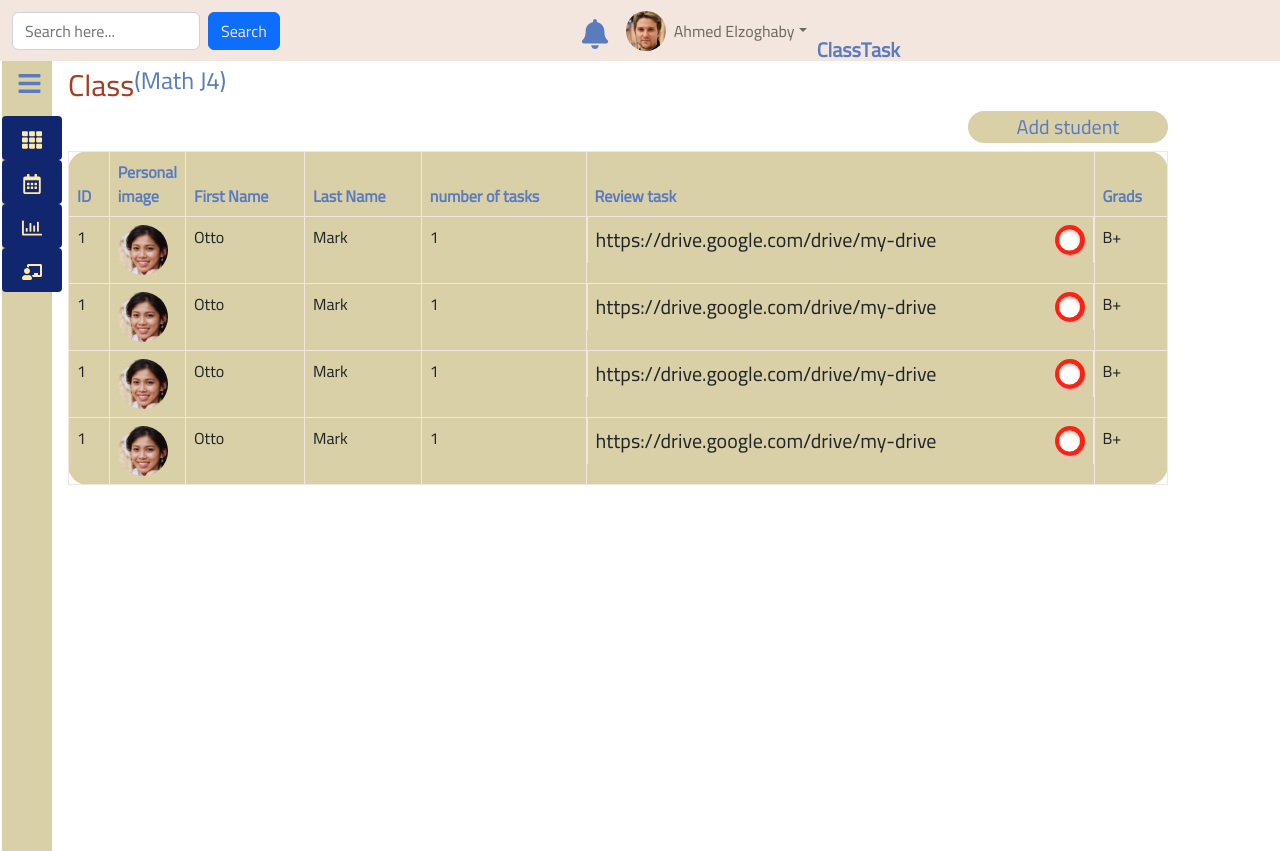
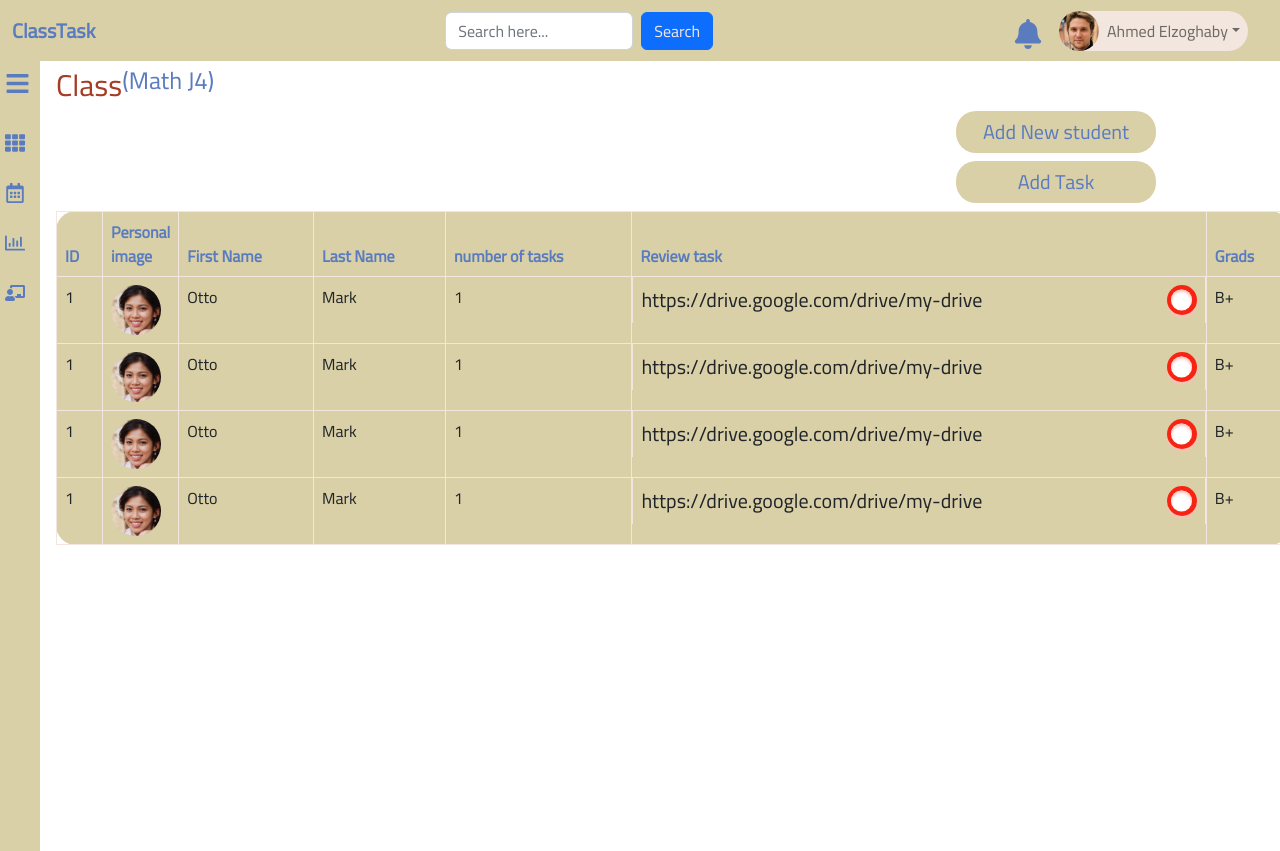
Before and after one commit to Ahmed-Elkoumey/ITI-graduation-project---ClassTask, a React (Create React App) app: page /Allclasses in a window 1280 px wide. Built offline with nearby package versions, Linux system fonts and the light colour scheme.

Commit message:
resolving

```diff
--- a/src/App.js
+++ b/src/App.js
@@ -1,5 +1,6 @@
 import "./App.css";
 import "bootstrap/dist/css/bootstrap.min.css";
+
 
 import AllClasses from "./pages/Class";
 import Navbart from "./components/Shared/Navbart";
--- a/src/components/Shared/Navbart/index.jsx
+++ b/src/components/Shared/Navbart/index.jsx
@@ -11,22 +11,22 @@ import teacher from "./assests/teacher1.jpg";
 
 function Navbart() {
   return (
-    <Navbar className='navbar d-flex justify-content-between' expand="lg">
+    <Navbar id='navbart' className='navbart d-flex justify-content-between' expand="lg">
       <Container fluid>
-        <Navbar.Brand href="#" className='logo' >ClassTask</Navbar.Brand>
+        <Navbar.Brand href="#" className=' logo_AT' >ClassTask</Navbar.Brand>
         <Navbar.Toggle aria-controls="navbarScroll" />
         <Navbar.Collapse id="navbarScroll">
 
-          <Form className="d-flex search" >
+          <Form className="d-flex search_AT" >
             <Form.Control
               type="search"
               placeholder="Search here..."
               className="me-2"
               aria-label="Search"
             />
-            <Button className="button">Search </Button>
+            <Button className="button_AT">Search </Button>
           </Form>
-          <div><Navbar.Brand href="#" className='notification ' ><FaBell/></Navbar.Brand></div>
+          <div><Navbar.Brand href="#" className='notification_AT ' ><FaBell/></Navbar.Brand></div>
 {/* accounte */}
 
              <Nav
@@ -34,10 +34,10 @@ function Navbart() {
             style={{ maxHeight: '100px' }}
             navbarScroll
           >
-        <div className=' d-flex  acc' >
+        <div className=' d-flex  acc_AT' >
 
                   <img className=' rounded-circle img-fluid teacher' src={teacher} alt='user'/>
-            <NavDropdown  title="Ahmed Elzoghaby" id="navbarScrollingDropdown" className="accountbar">
+            <NavDropdown  title="Ahmed Elzoghaby" id="navbarScrollingDropdown" className="accountbar_AT">
               <NavDropdown.Item href="#action3" className='dropdown'>Settings</NavDropdown.Item>
               <NavDropdown.Item href="#action4" className='dropdown'>
                 Help
--- a/src/components/Shared/Navbart/navbar.css
+++ b/src/components/Shared/Navbart/navbar.css
@@ -1,18 +1,17 @@
-/*
-:root {
-    --blue: #5A7CBF  ;
-   --beige : #D9D0A7 ;
-   --white:#F2E6DF ;
-   --red:#A63C24 ;
-   --pink : #F28E85 ;
 
-  } */
-  .navbar{
+/* .logo1{
+
+    display: block;
+    z-index: 100;
+    transition: all 250ms linear;
+
+} */
+  #navbart{
 background-color:var(--beige);
  color:var(--white);
 
 }
-.logo{
+.logo_AT{
     color:var(--blue);
     font-size: 50;
     font-weight: bolder;
@@ -20,7 +19,7 @@ background-color:var(--beige);
 
 }
 
-.acc{
+.acc_AT{
     background-color: var(--white);
     border-radius: 30px;
     height: 40px;
@@ -29,14 +28,14 @@ background-color:var(--beige);
     padding-bottom: 20 px;
 
 }
-.notification {
+.notification_AT {
     color:var(--blue);
     font-size: 30px;
 }
-.search{
+.search_AT{
     margin-right: 300px;
 }
-.button{
+.button_AT{
     color: var(--white );
 }
 /* .accountbar{
--- a/src/components/Shared/Sidemenu/Sidebar.jsx
+++ b/src/components/Shared/Sidemenu/Sidebar.jsx
@@ -40,20 +40,20 @@ const Sidemenu = ({children}) => {
         }
     ]
     return (
-        <div className="container">
-           <div style={{width: isOpen ? "300px" : "50px"}} className="sidebar">
-               <div className="top_section">
-                   <h1 style={{display: isOpen ? "block" : "none"}} className="logo">Mr/Ahmed Elzoghaby</h1>
-                   <div style={{marginLeft: isOpen ? "-300px" : "0px"}} className="bars">
+        <div className="container-AT">
+           <div style={{width: isOpen ? "230px" : "50px"}} className="sidebar_AT">
+               <div className="top_section_AT">
+                   <h1 style={{display: isOpen ? "block" : "none"}} className="logo_AT">Mr/Ahmed Elzoghaby</h1>
+                   <div style={{marginLeft: isOpen ? "-290px" : "0px"}} className="bars_AT">
                        <FaBars onClick={toggle}/>
                    </div>
                </div>
                {
                    menuItem.map((item, index)=>(
-                       <NavLink to={item.path} key={index} className="link" activeclassName="active">
-                           <div className="icon">{item.icon}</div>
-                           <div style={{display: isOpen ? "block" : "none"}} className="link_text">{item.name}</div>
-                            {/* <Submenu item={item.name} key={index.name} />; */}
+                       <NavLink to={item.path} key={index} className="link1_AT" activeclassName="active_AT">
+                           <div className="icon-AT">{item.icon}</div>
+                           <div style={{display: isOpen ? "block" : "none"}} className="link_text_AT">{item.name}</div>
+
                        </NavLink>
 
                    ))
--- a/src/components/Shared/Sidemenu/side.css
+++ b/src/components/Shared/Sidemenu/side.css
@@ -3,7 +3,7 @@
     padding:0; */
     text-decoration: none;
 }
-.container{
+.container-AT{
     display:flex;
     margin: -10px ;
     border-radius: 10px;
@@ -13,7 +13,7 @@ main{
     width: 100%;
      padding:0 px;
 }
-.sidebar{
+.sidebar_AT{
     background: var(--beige) ;
     color: var(--blue);
     height: 100vh;
@@ -21,39 +21,39 @@ main{
     transition: all 0.5s;
     text-decoration: none;
 }
-.top_section{
+.top_section_AT{
     display: flex;
     align-items:center;
      padding:20px 15px;
 }
-.logo{
+.logo_AT{
     font-size: 20px;
 }
-.bars{
+.bars_AT{
     display: flex;
     font-size: 25px;
     margin-left: 50px;
 }
-.bars:hover{
+.bars_AT:hover{
   cursor: pointer;
 }
-.link{
+.link1_AT{
     display: flex;
     color: var(--blue);
     padding: 10px 15px;
     gap: 15px;
     transition: all 0.5s;
 }
-.link:hover{
+.link1_AT:hover{
     background:var(--white);
     color: #000;
     transition: all 0.5s;
 }
-.active{
+.active_AT{
     background:var(--white);
     color: #000;
 }
-.icon, .link_text{
+.icon_AT, .link_text_AT{
     font-size: 20px;
 
 }
--- a/src/pages/Class/Allclass.css
+++ b/src/pages/Class/Allclass.css
@@ -150,3 +150,7 @@ opacity: 5;
     border-radius: 20px;
     margin-left: 900px;
   }
+  .date_AT{
+    border:solid var(--beige);
+    border-radius: 10px;
+  }
--- a/src/pages/Class/index.jsx
+++ b/src/pages/Class/index.jsx
@@ -1,11 +1,28 @@
 import "./Allclass.css";
-
+import DatePicker from "react-datepicker";
+import Button from "react-bootstrap/Button";
+import Modal from "react-bootstrap/Modal";
+import Form from "react-bootstrap/Form";
+import React, { useState } from "react";
 import Table from "react-bootstrap/Table";
 import std1 from "./avatar-ebd2b8ace0fe7e957f6d19ae33582675.jpg";
 import Navbart from "../../components/Shared/Navbart";
 import Sidemenu from "../../components/Shared/Sidemenu/Sidebar";
+
 function AllClasses() {
+  const [startDate, setStartDate] = useState(new Date());
+  const [show1, setShow1] = useState(false);
+
+  const handleClose1 = () => setShow1(false);
+  const handleShow1 = () => setShow1(true);
+
+  const [show2, setShow2] = useState(false);
+
+  const handleClose2 = () => setShow2(false);
+  const handleShow2 = () => setShow2(true);
+
   return (
+
     <>
 
     <Navbart />
@@ -16,8 +33,105 @@ function AllClasses() {
       <h4 className="headinf ">Class </h4>
       <h4 className="info">(Math J4)</h4>
       </div>
+      <Button
+              variant="primary"
+              onClick={handleShow2}
+              className="addstd mb-2"
+            >
+              Add New student
+            </Button>
+            <Modal show={show2} onHide={handleClose2}>
+              <Modal.Header closeButton className="header-popup">
+                <Modal.Title>Student Data </Modal.Title>
+              </Modal.Header>
+              <Modal.Body>
+                <Form>
+                  <Form.Group
+                    className="mb-3"
+                    controlId="exampleForm.ControlInput2"
+                  >
+                    <Form.Label>Student Id</Form.Label>
+                    <Form.Control placeholder=" ex:#123654" autoFocus />
+                  </Form.Group>
+                  <Form.Group
+                    className="mb-3"
+                    controlId="exampleForm.ControlTextInput3"
+                  >
+                    <Form.Label>first name</Form.Label>
+                    <Form.Control placeholder=" ex:Ali" autoFocus />
+                  </Form.Group>
+                  <Form.Group
+                    className="mb-3"
+                    controlId="exampleForm.ControlTextInput3"
+                  >
+                    <Form.Label>Last name</Form.Label>
+                    <Form.Control placeholder=" ex:Mohamed" autoFocus />
+                  </Form.Group>
+                  <Form.Group
+                    className="mb-3"
+                  >
 
-      <button className="addstd mb-2">Add student</button>
+
+                  </Form.Group>
+                </Form>
+              </Modal.Body>
+              <Modal.Footer className="footer-popup">
+                <Button variant="secondary" onClick={handleClose2}>
+                  Close
+                </Button>
+                <Button variant="primary" onClick={handleClose2}>
+                  Add student
+                </Button>
+              </Modal.Footer>
+            </Modal>
+
+
+      <Button
+              variant="primary"
+              onClick={handleShow1}
+              className="addstd mb-2"
+            >
+              Add Task
+            </Button>
+            <Modal show={show1} onHide={handleClose1}>
+              <Modal.Header closeButton className="header-popup">
+                <Modal.Title>Task </Modal.Title>
+              </Modal.Header>
+              <Modal.Body>
+                <Form>
+                  <Form.Group
+                    className="mb-3"
+                    controlId="exampleForm.ControlInput1"
+                  >
+                    <Form.Label>Task title</Form.Label>
+                    <Form.Control placeholder=" English M2" autoFocus />
+
+                  </Form.Group>
+
+                  <Form.Group
+                    className="mb-3"
+                    controlId="exampleForm.ControlTextarea1"
+                  >
+                    <Form.Label>Task discription </Form.Label>
+                    <Form.Control as="textarea" />
+                  </Form.Group>
+                  <Form.Group
+                    className="mb-3"
+                  >
+                    <DatePicker selected={startDate} onChange={(date) => setStartDate(date)} className='date_AT' />
+
+                  </Form.Group>
+                </Form>
+              </Modal.Body>
+              <Modal.Footer className="footer-popup">
+                <Button variant="secondary" onClick={handleClose1}>
+                  Close
+                </Button>
+                <Button variant="primary" onClick={handleClose1}>
+                 Add Task
+                </Button>
+              </Modal.Footer>
+            </Modal>
 
       <Table bordered hover className="table">
         <thead>
--- a/src/pages/Role/Role.jsx
+++ b/src/pages/Role/Role.jsx
@@ -7,12 +7,12 @@ import AllClasses from "./pages/Class";
 
 
 function Role() {
-  return (
+  return (<div>
 
       <BrowserRouter >
        <Sidemenu>
 
-
+       <Navbart/>
       <Routes>
       <Route path="/dashboard"  element={<DashBoard/>} />
 
@@ -22,6 +22,7 @@ function Role() {
  </Sidemenu>
 
  </BrowserRouter>
+ </div>
   )
 }
 
```
